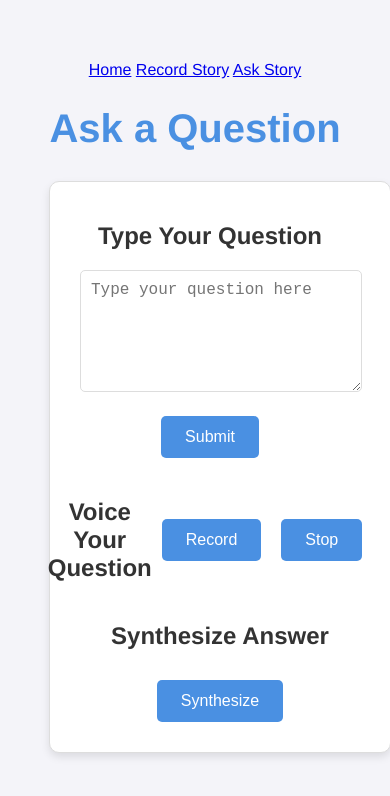
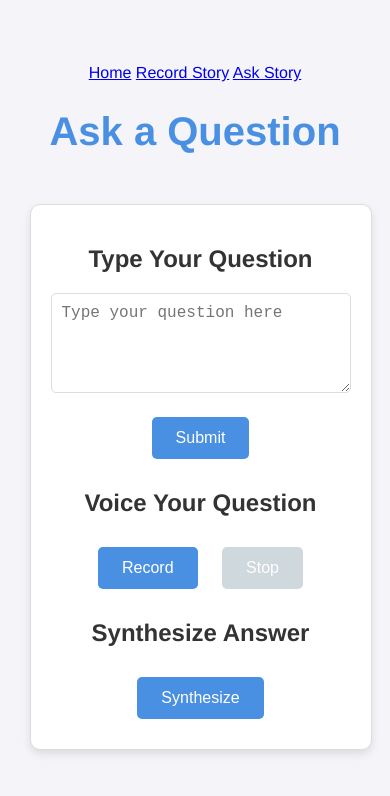
Before and after one commit to lyeric2022/kindred-ai, a Svelte app in the folder svelte-app/: page /ask-story in a window 390 px wide. Shown: the top 796 px of the page. Built offline with nearby package versions, Linux system fonts and the light colour scheme; the HTML template or start-up script is replaced by a standard one.

Commit message:
refactor: css clean up

```diff
--- a/svelte-app/src/App.css
+++ b/svelte-app/src/App.css
@@ -1,3 +1,4 @@
+/* Global Styles */
 body {
     font-family: 'Helvetica Neue', Arial, sans-serif;
     background-color: #f4f4f9;
@@ -18,6 +19,7 @@ h1 {
     color: #4a90e2;
 }
 
+/* Button Styles */
 button {
     margin: 10px;
     padding: 12px 24px;
@@ -32,27 +34,22 @@ button {
 
 button:hover {
     background-color: #357ab8;
+    transform: scale(1.05);
 }
 
-.story-container, .question-container {
-    display: flex;
-    justify-content: space-between;
-    align-items: flex-start;
-    width: 80%;
-    margin-bottom: 20px;
-    padding: 20px;
-    border: 1px solid #ddd;
-    border-radius: 10px;
-    background-color: #fff;
-    box-shadow: 0 4px 8px rgba(0, 0, 0, 0.1);
+button:disabled {
+    background-color: #cfd8dc;
+    cursor: not-allowed;
 }
 
+/* Container Styles */
 .card-container {
     display: flex;
     justify-content: space-around;
     align-items: flex-start;
-    width: 80%;
-    margin-bottom: 20px;
+    width: 90%;
+    max-width: 1200px;
+    margin: 20px 0;
     flex-wrap: wrap;
 }
 
@@ -65,15 +62,11 @@ button:hover {
     margin: 10px;
     flex: 1;
     min-width: 300px;
-    max-width: 80%;
+    max-width: 45%;
 }
 
-.story-input, .story-record, .question-input, .question-record {
-    flex: 1;
-    margin: 10px 30px 10px 10px;
-}
-
-.story-input textarea, .question-input textarea, textarea {
+/* Input and Textarea Styles */
+textarea {
     width: 100%;
     height: 100px;
     margin-bottom: 10px;
@@ -81,18 +74,21 @@ button:hover {
     border: 1px solid #ddd;
     border-radius: 5px;
     font-size: 16px;
+    resize: vertical;
+    box-sizing: border-box;
 }
 
-.story-record, .question-record {
-    display: flex;
-    /* flex-direction: column; */
-    justify-content: center;
-    align-items: center;
-    height: 100%;
+textarea:focus {
+    border-color: #4a90e2;
+    outline: none;
+    box-shadow: 0 0 4px rgba(74, 144, 226, 0.5);
 }
 
+/* Error and Feedback Styles */
 .error {
     color: red;
+    font-weight: bold;
+    margin-top: 10px;
 }
 
 .transcription, .answer {
@@ -102,12 +98,15 @@ button:hover {
     border: 1px solid #ddd;
     border-radius: 5px;
     background-color: #f9f9f9;
-    width: 80%;
+    width: 90%;
+    max-width: 600px;
+    text-align: left;
 }
 
+/* Recording Indicator */
 .recording-indicator {
-    width: 10px;
-    height: 10px;
+    width: 12px;
+    height: 12px;
     background-color: red;
     border-radius: 50%;
     animation: blink 1s infinite;
@@ -119,3 +118,15 @@ button:hover {
     50% { opacity: 0; }
     100% { opacity: 1; }
 }
+
+/* Responsive Adjustments */
+@media (max-width: 768px) {
+    .card-container {
+        flex-direction: column;
+        align-items: center;
+    }
+
+    .card {
+        max-width: 100%;
+    }
+}
--- a/svelte-app/src/components/HomePage.svelte
+++ b/svelte-app/src/components/HomePage.svelte
@@ -1,11 +1,11 @@
 <script>
-    export let navigateTo;
 </script>
 
 <h1>Welcome to Kindred AI</h1>
 <p>
-    Kindred AI is a platform to record, share, and explore stories.
-    Use voice, text, or audio to capture memories or ask questions to relive cherished moments.
+    Kindred AI is a platform to record, share, and explore stories. Use voice,
+    text, or audio to capture memories or ask questions to relive cherished
+    moments.
 </p>
 
 <nav>
```
Lines whose indentation alone changed are shown as unchanged.
